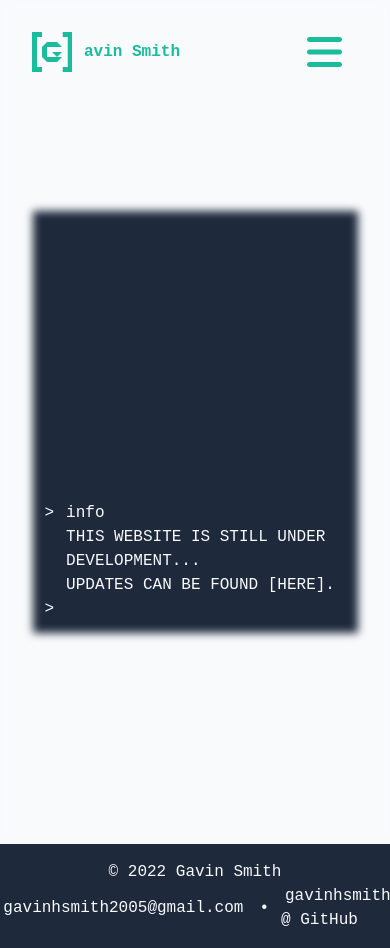
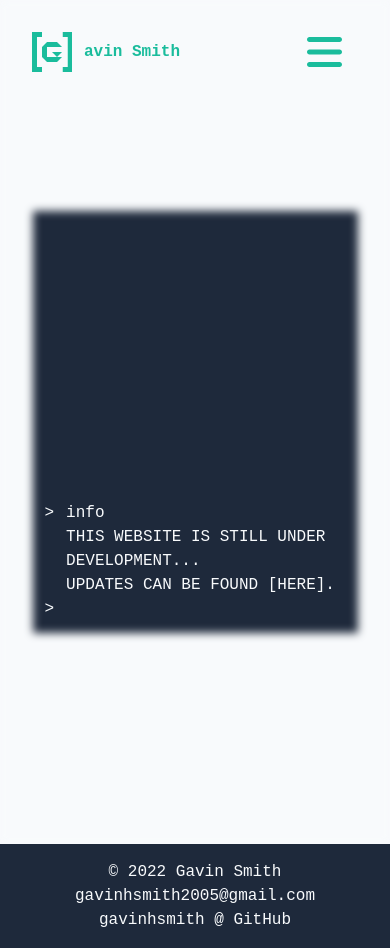
Before and after one commit to gavinhsmith/gavinhsmith.com, a Next.js app: page / in a window 390 px wide. Built offline with nearby package versions, Linux system fonts and the light colour scheme.

Commit message:
Further patched workflows + Fixed footer
- This is a silly amount of changes
- Fixed footer not fitting correctly
- Hopefully fully fixed workflows again

```diff
--- a/pages/components/Layout/Footer.tsx
+++ b/pages/components/Layout/Footer.tsx
@@ -4,9 +4,9 @@
     return (
         <footer className='p-4 bg-dark text-light w-full flex flex-col md:flex-row items-center justify-center md:justify-between'>
             <p>&copy; 2022 Gavin Smith</p>
-            <div className='flex flex-row items-center align-center'>
+            <div className='flex flex-col md:flex-row items-center align-center'>
                 <ExternalLink href="mailto:gavinhsmith2005@gmail.com"><span className='m-1'>gavinhsmith2005@gmail.com</span></ExternalLink>
-                <span className='mx-3'>&#x2022;</span>
+                <span className='hidden md:block mx-3'>&#x2022;</span>
                 <ExternalLink href="https://github.com/gavinhsmith"><span className='m-1'>gavinhsmith @ GitHub</span></ExternalLink>
             </div>
         </footer>
```
